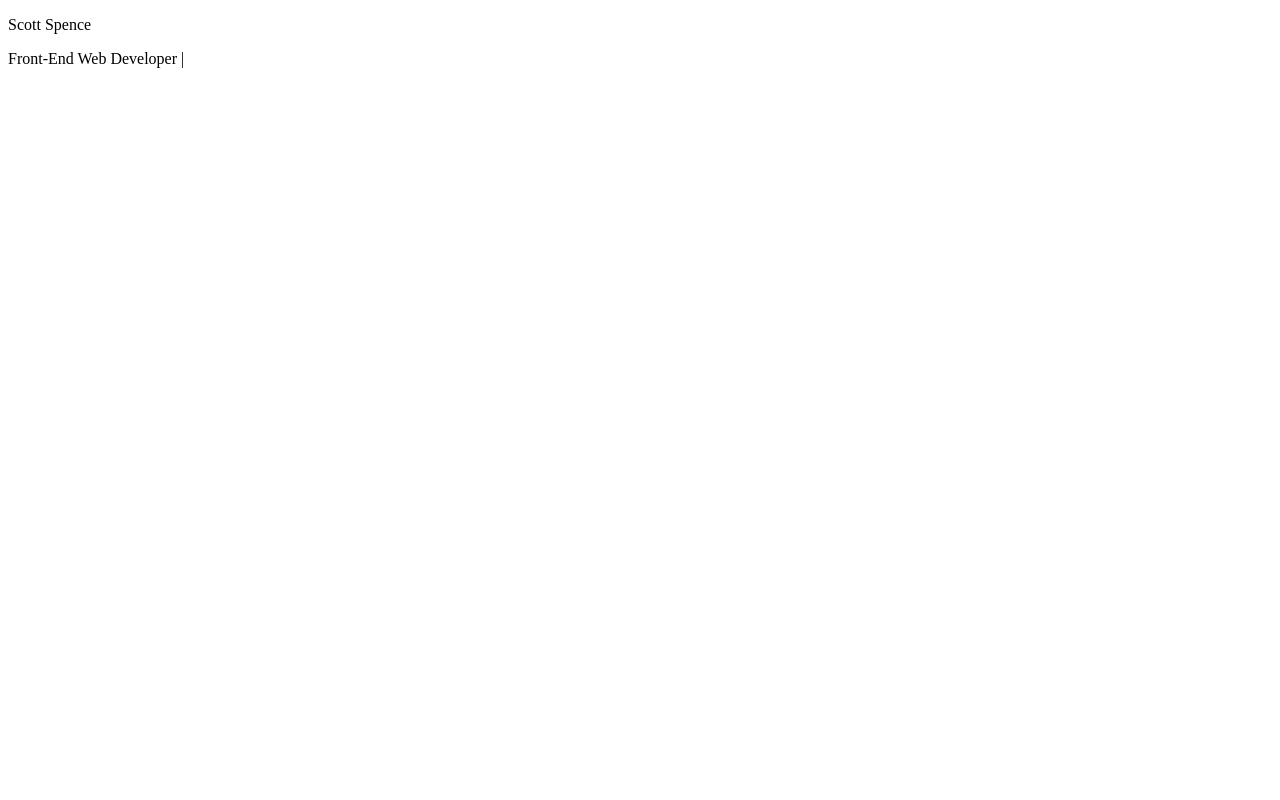
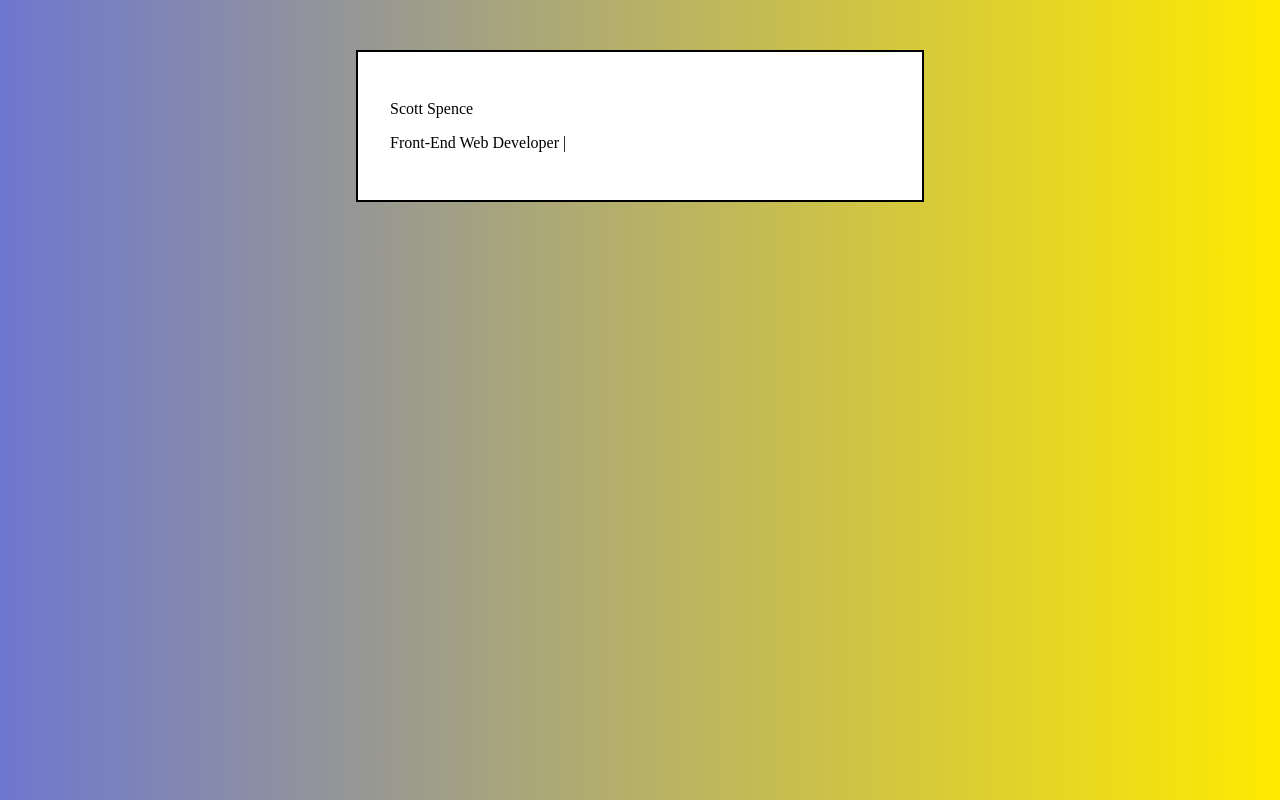
Before and after one commit to spences10/scottspence.me, a React (Create React App) app: page / in a window 1280 px wide. Built offline with nearby package versions, Linux system fonts and the light colour scheme.

Commit message:
add to GitHub

```diff
--- /dev/null
+++ b/src/css/style.css
@@ -0,0 +1,17 @@
+body {
+  background: -webkit-linear-gradient(left, #6e77cf 0, #ffea00 100%);
+  background: linear-gradient(90deg, #6e77cf 0, #ffea00 100%);
+}
+font-family: verdana {
+  -webkit-user-select: none;
+     -moz-user-select: none;
+      -ms-user-select: none;
+          user-select: none;
+}
+.header {
+  background: #fff;
+  max-width: 500px;
+  margin: 50px auto;
+  padding: 2rem;
+  border: 2px solid #000;
+}
--- /dev/null
+++ b/src/css/style.styl
@@ -0,0 +1,14 @@
+// Import all partials
+@require './_*.styl'
+
+body
+  background: linear-gradient(90deg,#6E77CF 0,#FFEA00 100%)
+	font-family: verdana
+	user-select: none
+
+.header
+  background white
+  max-width 500px
+  margin 50px auto
+  padding 2rem
+  border 2px solid black
--- a/src/index.js
+++ b/src/index.js
@@ -1,5 +1,6 @@
 import React from 'react'
 import { render } from 'react-dom'
+import './css/style.css'
 
 import App from './components/App'
 
```
Also changed, not shown: package.json (+6 -3 lines), src/css/_fonts.styl (added, +9 -0 lines), src/components/Header.js (line endings or trailing spaces), 1 other file (tests, documents, lock files or other folders).
